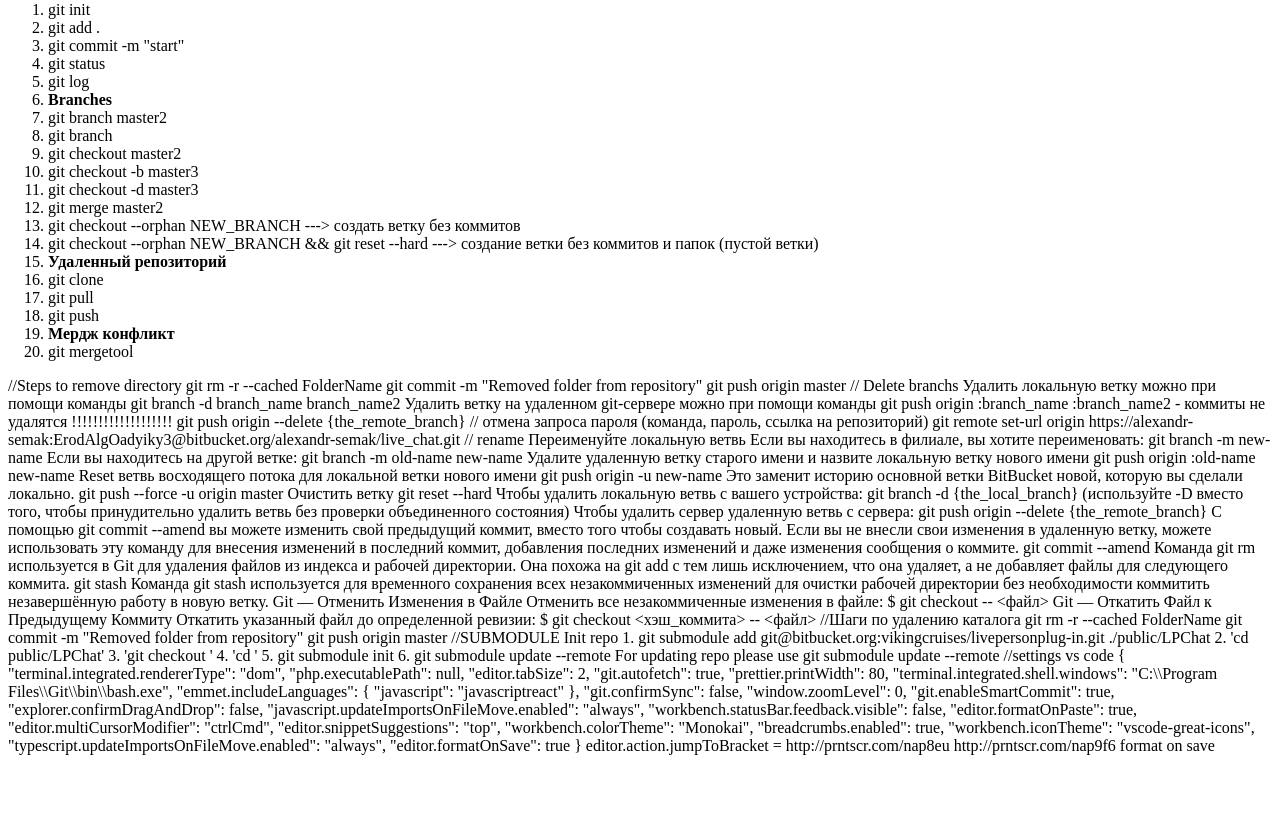
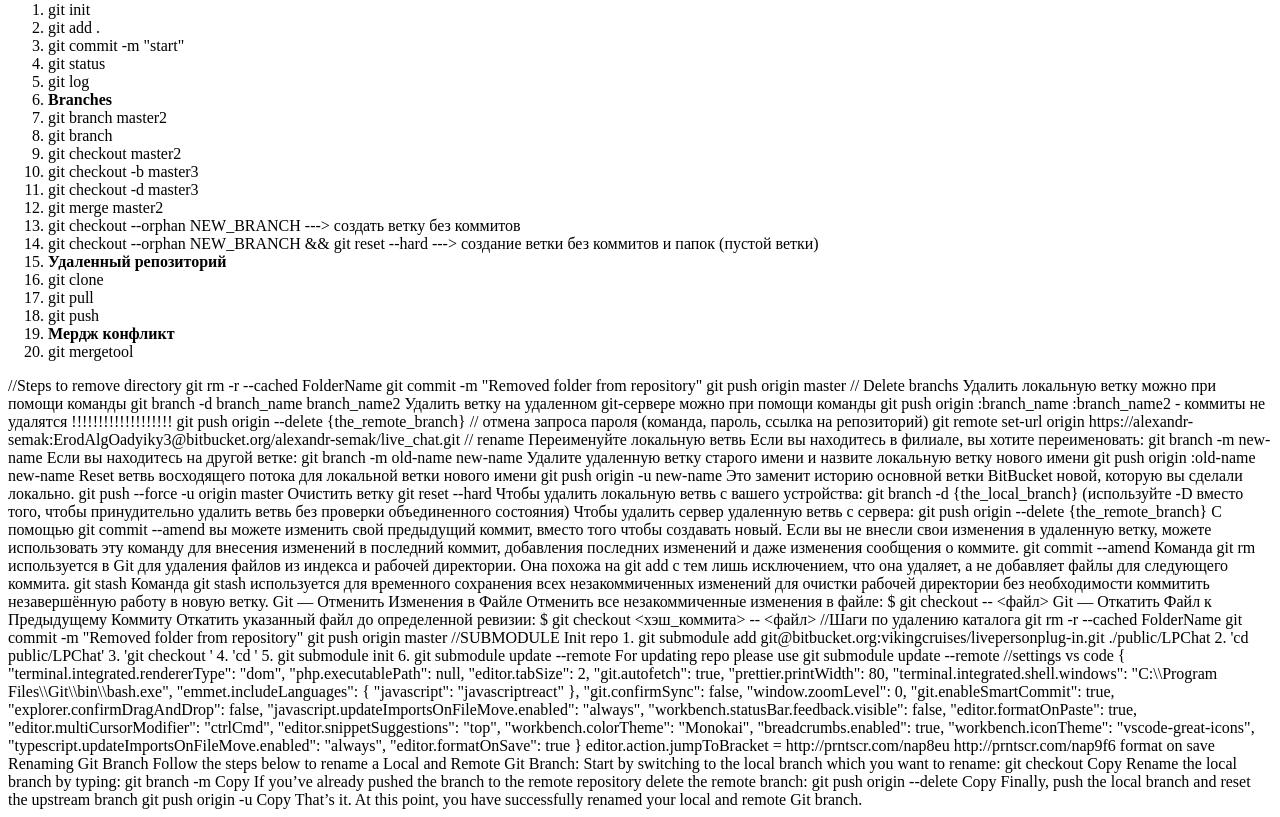
Before and after one commit to Kamesas/topCommandsGIT, a plain HTML site: page index.html in a window 1280 px wide. Shown: the part 79-896 px from the top of the page. Before the commit the page ends 842 px from the top, so only its background shows below. Drawn offline with Linux system fonts and the light colour scheme.

Commit message:
Update index.html

```diff
--- a/index.html
+++ b/index.html
@@ -149,5 +149,28 @@ editor.action.jumpToBracket =
 format on save
 
 
+
+	Renaming Git Branch
+Follow the steps below to rename a Local and Remote Git Branch:
+
+Start by switching to the local branch which you want to rename:
+
+git checkout <old_name>
+Copy
+Rename the local branch by typing:
+
+git branch -m <new_name>
+Copy
+If you’ve already pushed the <old_name> branch to the remote repository delete the <old_name> remote branch:
+
+git push origin --delete <old_name>
+Copy
+Finally, push the <new_name> local branch and reset the upstream branch
+
+git push origin -u <new_name>
+Copy
+That’s it. At this point, you have successfully renamed your local and remote Git branch.
+
+
 </body>
 </html>
```
